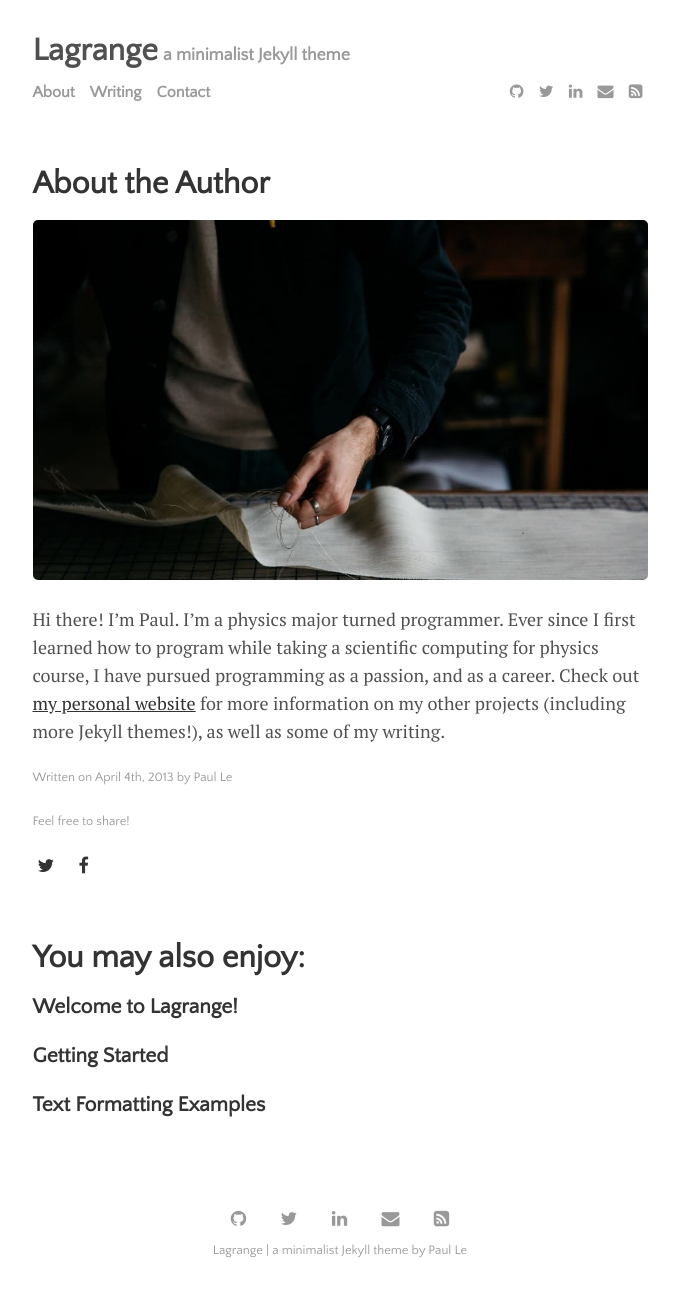
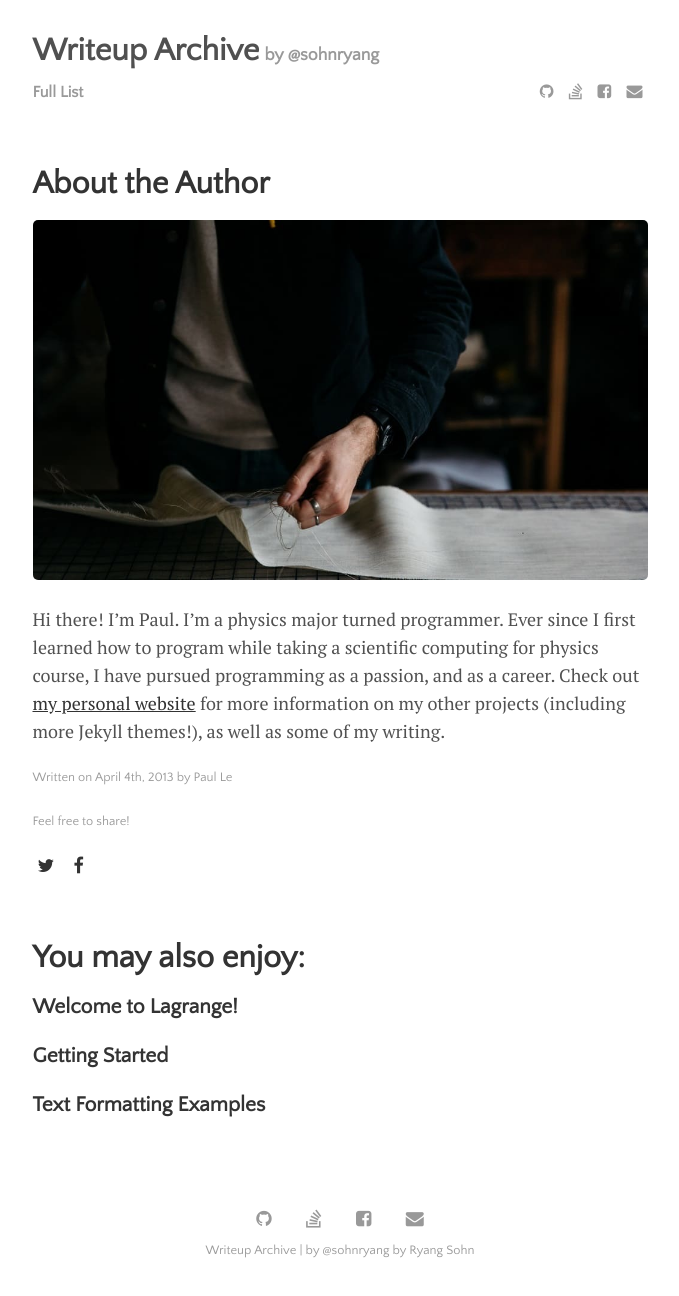
Before and after one commit to sohnryang/writeup-archive, a Jekyll site: the page built from _posts/2013-04-04-about-the-author.md, in a window 1280 px wide. Shown: the whole page, without its empty margins (300-979 px from the left). Built offline with Jekyll 4.4.1, drawn with Linux system fonts in a browser that asks for light colours.

Commit message:
Customize

```diff
--- a/_config.yml
+++ b/_config.yml
@@ -11,18 +11,18 @@
 #   sort_reverse: true
 
 # jekyll-paginate configuration
-paginate:            5
+paginate: 5
 
 # Build settings
-markdown:            kramdown
-highlighter:         rouge
-permalink:           none
-plugins:             [jekyll-paginate, jekyll-sitemap, jekyll-feed, jekyll-seo-tag]
+markdown: kramdown
+highlighter: rouge
+permalink: none
+plugins: [jekyll-paginate, jekyll-sitemap, jekyll-feed, jekyll-seo-tag]
 
 # Customise atom feed settings (this is where Jekyll-Feed gets configuration information)
-title:		           'Lagrange'
-description:	       'a minimalist Jekyll theme'
-author:              'Paul Le'
+title: 'Writeup Archive'
+description: 'by @sohnryang'
+author: 'Ryang Sohn'
 
 # RSS 2.0 can be used instead of Atom by uncommenting following two lines
 #feed:
--- a/assets/css/main.css
+++ b/assets/css/main.css
@@ -428,7 +428,7 @@ th, td {
 	color: #0073a4;
 }
 
-.fa-facebook {
+.fa-facebook-square {
   padding: 5px;
 	-o-transition:.5s;
   	-ms-transition:.5s;
@@ -437,8 +437,21 @@ th, td {
   	transition: .5s;
 }
 
-.fa-facebook:hover {
+.fa-facebook-square:hover {
 	color: #3d5b99;
+}
+
+.fa-stack-overflow {
+  padding: 5px;
+	-o-transition:.5s;
+  	-ms-transition:.5s;
+  	-moz-transition:.5s;
+  	-webkit-transition:.5s;
+  	transition: .5s;
+}
+
+.fa-stack-overflow:hover {
+	color: #f28033;
 }
 
 .fa-google-plus {
```
Also changed, not shown: _data/settings.yml (+5 -9 lines).
